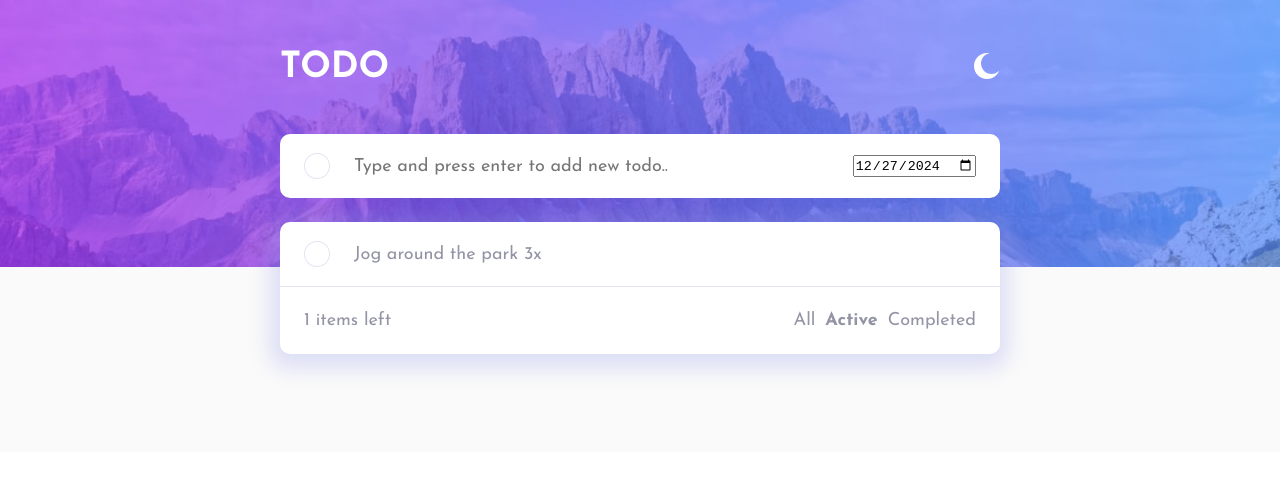
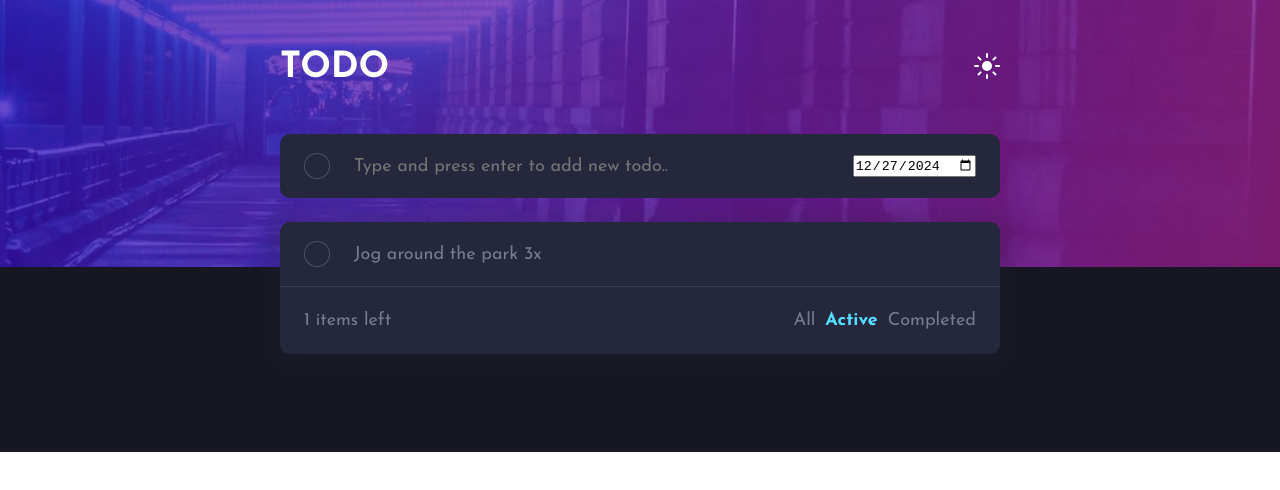
Before and after one commit to kumar-shivraj/redux-journey, a React (Vite) app in the folder global-state-management-2/: page / in a window 1280 px wide. Shown: the top 490 px of the page. Built offline with nearby package versions, Linux system fonts and the light colour scheme.

Commit message:
global state management 2 : split reducer into multiple smaller reducers, combine them, restructure the global state structure to reflect changes for better scalability and maintainability and add logic to read the updated state from the new structure

```diff
--- a/global-state-management-2/src/App.jsx
+++ b/global-state-management-2/src/App.jsx
@@ -1,4 +1,4 @@
-import React, { useState } from "react";
+// import React, { useState } from "react";
 import "./styles.css";
 import Header from "./components/Header";
 import TodoWrapper from "./components/TodoWrapper";
@@ -6,7 +6,8 @@ import store from "./todoStore";
 
 export default function App() {
   // const [isDarkMode, setIsDarkMode] = useState(false);
-  const isDarkMode = store.getState().isDarkMode;
+  // const isDarkMode = store.getState().isDarkMode;
+  const isDarkMode = store.getState().preferencesReducer.isDarkMode;
 
   const themeClass = isDarkMode ? "dark" : "light";
 
@@ -19,7 +20,7 @@ export default function App() {
         />
         <main>
           <TodoWrapper
-            // isDarkMode={isDarkMode}
+          // isDarkMode={isDarkMode}
           />
         </main>
       </div>
--- a/global-state-management-2/src/components/Header.jsx
+++ b/global-state-management-2/src/components/Header.jsx
@@ -5,7 +5,8 @@ import SwitchToLightIcon from "../images/icon-sun.svg";
 import store, { toggleDarkMode } from "../todoStore";
 
 const Header = () => {
-  const isDarkMode = store.getState().isDarkMode;
+  // const isDarkMode = store.getState().isDarkMode;
+  const isDarkMode = store.getState().preferencesReducer.isDarkMode;
 
   const getThemeIcon = (isDarkMode) => {
     return isDarkMode ? SwitchToLightIcon : SwitchToDarkIcon;
@@ -14,7 +15,8 @@ const Header = () => {
 
   useEffect(() => {
     store.subscribe(() => {
-      let isDarkMode = store.getState().isDarkMode;
+      // let isDarkMode = store.getState().isDarkMode;
+      let isDarkMode = store.getState().preferencesReducer.isDarkMode;
       document.getElementById("themeIcon").src = getThemeIcon(isDarkMode);
     });
   }, []);
--- a/global-state-management-2/src/components/TodoFilterControl.jsx
+++ b/global-state-management-2/src/components/TodoFilterControl.jsx
@@ -12,7 +12,8 @@ const TodoFilterControl = () => {
   // let filterStatus = "all";
   //   const filterStatus = store.getState().filterStatus;
   const [localFilterStatus, setLocalFilterStatus] = useState(
-    store.getState().filterStatus
+    // store.getState().filterStatus
+    store.getState().todoReducer.filterStatus
   );
 
   const handleThemeChange = (newStatus) => {
@@ -39,7 +40,8 @@ const TodoFilterControl = () => {
 
   useEffect(() => {
     store.subscribe(() => {
-      setLocalFilterStatus(store.getState().filterStatus);
+      // setLocalFilterStatus(store.getState().filterStatus);
+      setLocalFilterStatus(store.getState().todoReducer.filterStatus);
     });
   }, []);
   return (
--- a/global-state-management-2/src/components/TodoInput.jsx
+++ b/global-state-management-2/src/components/TodoInput.jsx
@@ -1,11 +1,11 @@
 import React, { useState } from "react";
-import store  from "../todoStore";
+import store from "../todoStore";
 
 const getCurrentDate = () => {
   const currentDate = new Date();
   const year = currentDate.getFullYear();
-  const month = String(currentDate.getMonth() + 1).padStart(2, '0'); // Months are zero-based
-  const day = String(currentDate.getDate()).padStart(2, '0');
+  const month = String(currentDate.getMonth() + 1).padStart(2, "0"); // Months are zero-based
+  const day = String(currentDate.getDate()).padStart(2, "0");
   return `${year}-${month}-${day}`;
 };
 
@@ -13,7 +13,8 @@ const TodoInput = (/*{ isDarkMode }*/) => {
   const [todoTitle, setTodoTitle] = useState("");
   const [dueDate, setDueDate] = useState(getCurrentDate());
 
-  const isDarkMode = store.getState().isDarkMode;
+  // const isDarkMode = store.getState().isDarkMode;
+  const isDarkMode = store.getState().preferencesReducer.isDarkMode;
 
   const handleTodoTitleChange = (e) => {
     setTodoTitle(e.target.value);
--- a/global-state-management-2/src/components/TodoList.jsx
+++ b/global-state-management-2/src/components/TodoList.jsx
@@ -14,10 +14,12 @@ const TodoList = (
 
   const [todos, setTodos] = useState(data);
 
-  const isDarkMode = store.getState().isDarkMode;
+  // const isDarkMode = store.getState().isDarkMode;
+  const isDarkMode = store.getState().preferencesReducer.isDarkMode;
 
   const [localFilterStatus, setLocalFilterStatus] = useState(
-    store.getState().filterStatus
+    // store.getState().filterStatus
+    store.getState().todoReducer.filterStatus
   );
 
   useEffect(() => {
@@ -42,7 +44,8 @@ const TodoList = (
 
   useEffect(() => {
     store.subscribe(() => {
-      setLocalFilterStatus(store.getState().filterStatus);
+      // setLocalFilterStatus(store.getState().filterStatus);
+      setLocalFilterStatus(store.getState().todoReducer.filterStatus);
     });
   }, []);
 
--- /dev/null
+++ b/global-state-management-2/src/library/combineReducers.js
@@ -0,0 +1,36 @@
+const combineReducers = (reducerMappings) => {
+  const initialState = {};
+
+  //   Object.keys(reducerMappings)   =>   ["preferencesReducer", "todoReducer"]
+  Object.keys(reducerMappings).forEach((id) => (initialState[id] = undefined));
+  console.log("Initial State : ", initialState);
+
+  const combinedReducer = (state = initialState, action) => {
+    let newState = { ...state };
+
+    Object.entries(reducerMappings).forEach(([id, reducer]) => {
+      //  newState["preferencesReducer"] = reducer(newState["preferencesReducer"], action)
+      newState[id] = reducer(newState[id], action);
+      console.log("New State : ", newState);
+    });
+
+    return newState;
+  };
+
+  return combinedReducer;
+};
+
+export default combineReducers;
+
+/*
+//  the new version of the state will look like below :
+state = {
+  preferencesReducer: {
+    isDarkMode: false,
+  },
+  todoReducer: {
+    filterStatus: "active",
+  },
+}
+
+*/
--- a/global-state-management-2/src/todoStore.js
+++ b/global-state-management-2/src/todoStore.js
@@ -1,4 +1,5 @@
 import createStore from "./library/createStore";
+import combineReducers from "./library/combineReducers";
 
 /*  ACTION TYPES START  */
 export const TOGGLE_DARK_MODE = "TOGGLE_DARK_MODE";
@@ -19,17 +20,56 @@ export function toggleDarkMode() {
   };
 }
 
-// responsibility of creating an action object now lies with these above function
-// which we can now import in all our other components
+//  responsibility of creating an action object now lies with these above function
+//  which we can now import in all our other components
 //  known as action creaters
 
 /*  ACTION TYPES END  */
 
+/*  PREFERENCES REDUCER  */
+function preferencesReducer(
+  state = {
+    isDarkMode: true,
+    // isDarkMode: false,
+  },
+  action
+) {
+  switch (action.type) {
+    case TOGGLE_DARK_MODE:
+      return {
+        ...state,
+        isDarkMode: !state.isDarkMode,
+      };
+    default:
+      return state;
+  }
+}
+
+/*  TODO REDUCER  */
+function todoReducer(
+  state = {
+    filterStatus: "active",
+  },
+  action
+) {
+  switch (action.type) {
+    case CHANGE_FILTER_STATUS:
+      return {
+        ...state,
+        filterStatus: action.payload,
+      };
+    default:
+      return state;
+  }
+}
+
+/*
 const initialState = {
   isDarkMode: false,
   filterStatus: "active",
   // filterStatus: "all",
 };
+*/
 
 // const toggleDarkMode = (state) => {
 //   // console.log(state.isDarkMode);
@@ -71,6 +111,7 @@ Reducer :
   should be reurn { ...state, isDarkMode: !state.isDarkMode } //  immutability
 */
 
+/*
 // const reducer = (state, action) => {
 const reducer = (
   state = {
@@ -104,10 +145,27 @@ const reducer = (
       return state;
   }
 };
+*/
 
 // const store = createStore(initialState, toggleDarkMode);
 // const store = createStore(initialState, reducer);
-const store = createStore(reducer);
+// const store = createStore(reducer);
+
+//  PROBLEM : How do we combine the two reducers to create a single reducer (only for the store)
+
+//  mapping : (map => hash map) : a key value pair
+
+//  this key is nothing but representing a "slice" of state
+const reducerMappings = {
+  preferencesReducer: preferencesReducer, //  slice for preferences
+  todoReducer: todoReducer, //  slice for todos
+};
+// console.log("Reducer Mappings : ", reducerMappings);
+
+//  combineReducer is returning a function named as combinedReducer
+//  combineReducer ==> function ==> combinedRedcer
+//  combinedReducer ==> function accept state and action : combinedReducer(state, action)
+const store = createStore(combineReducers(reducerMappings));
 
 /*
 // ===========================================================================
```
